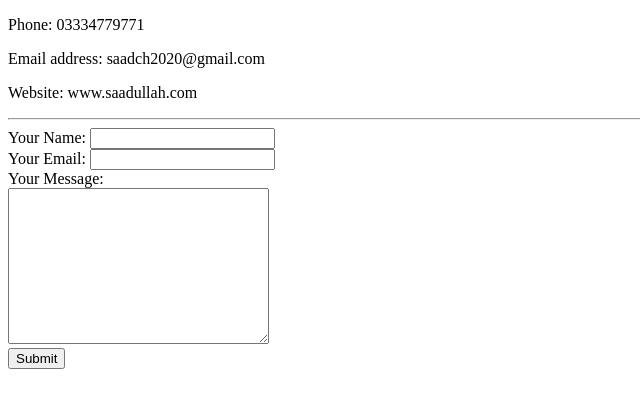
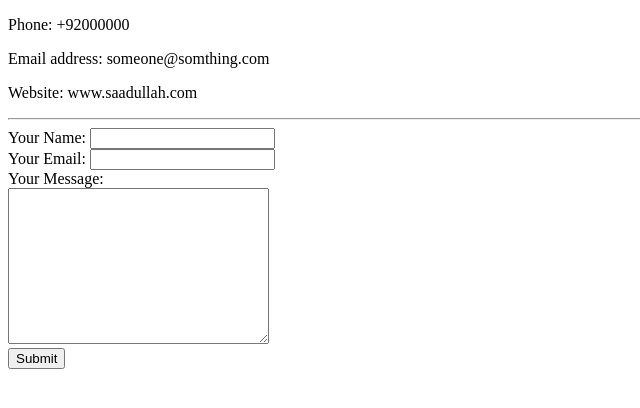
Before and after one commit to saadii00/html-cv, a plain HTML site: page contact.html in a window 1280 px wide. Shown: the full height of the page, 0-640 px from the left. Drawn offline with Linux system fonts and the light colour scheme.

Commit message:
Update contact.html

```diff
--- a/contact.html
+++ b/contact.html
@@ -6,8 +6,8 @@
     <title>Contact me</title>
   </head>
   <body>
-    <p>Phone: 03334779771</p>
-    <p>Email address: saadch2020@gmail.com</p>
+    <p>Phone: +92000000</p>
+    <p>Email address: someone@somthing.com</p>
     <p>Website: www.saadullah.com</p>
     <hr>
     <form action="mailto:saadch2020@gmail.com" method="post" enctype="text/plain">
```
